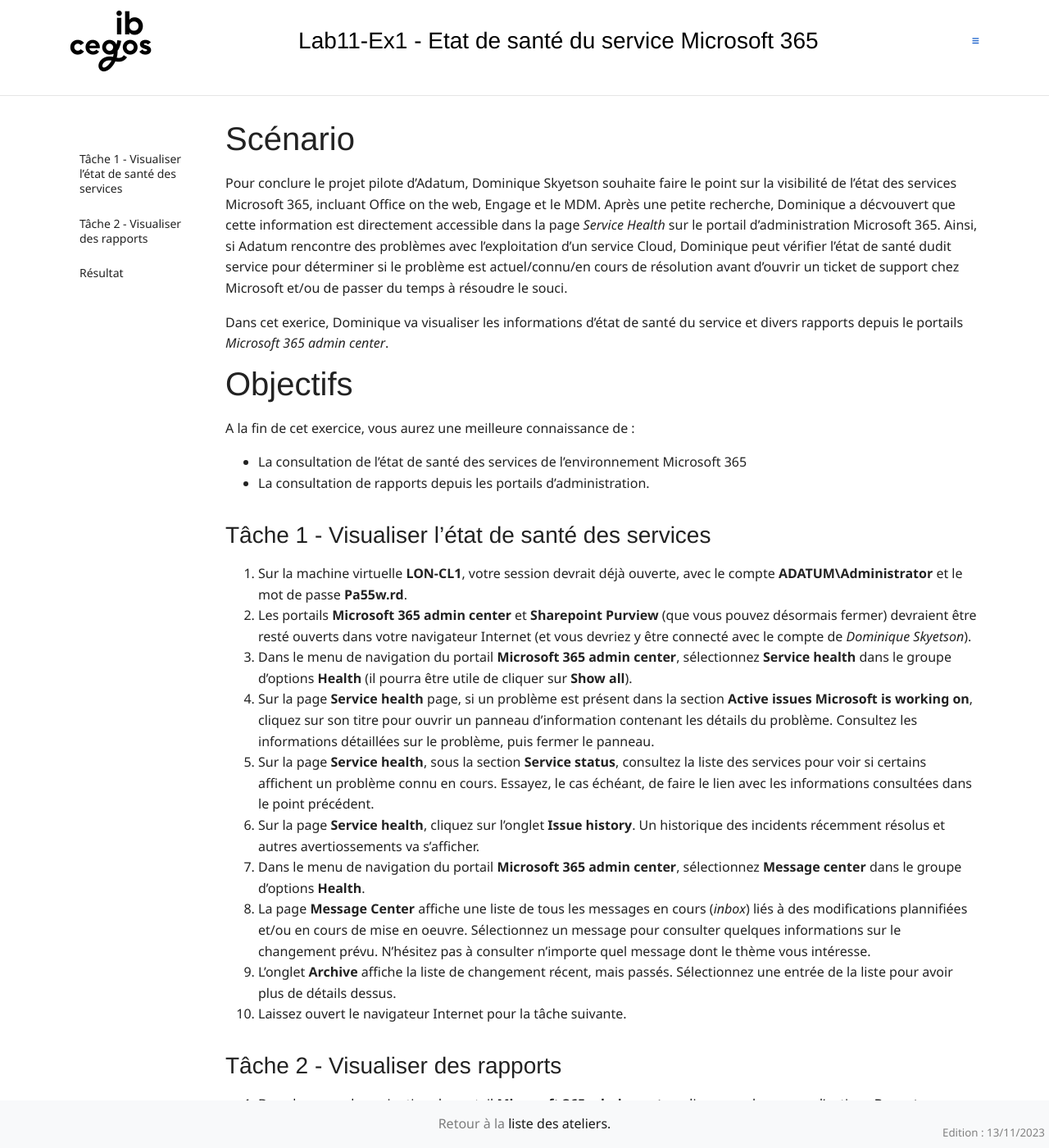
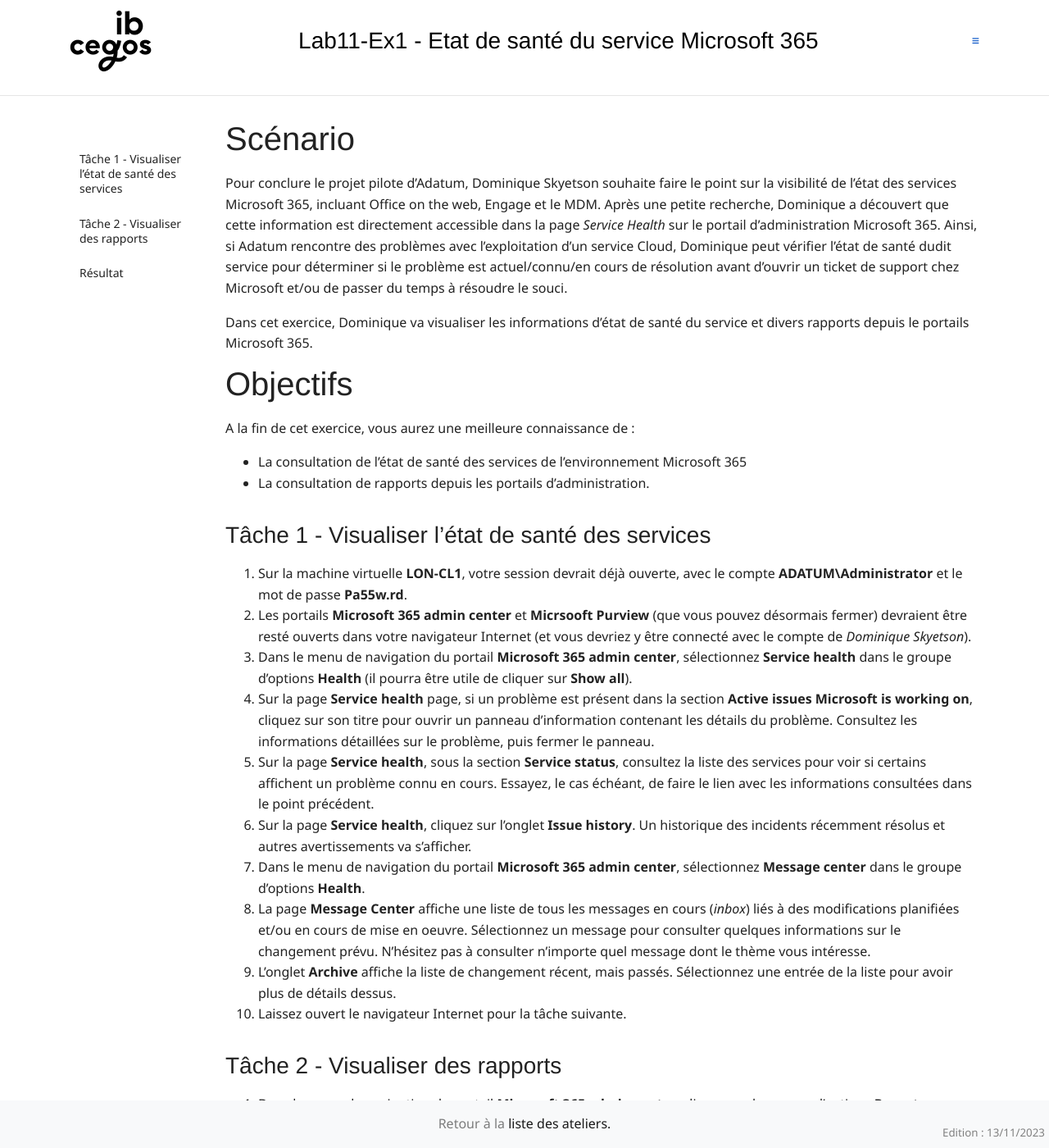
Before and after one commit to renaudwangler/ib-labs, a Jekyll site: the page built from msms030fr/lab11e1.md, in a window 1280 px wide and 1400 px high. Shown: the whole window at 82% size. Built offline with Jekyll 4.4.1, drawn with Linux system fonts in a browser that asks for light colours; nearby versions of some CDN libraries; comment, search, counter and statistics services are not loaded; some of the changed text lies outside the part shown.

Commit message:
msms030frl11e1 v1

```diff
--- a/msms030fr/lab11e1.md
+++ b/msms030fr/lab11e1.md
@@ -5,9 +5,9 @@ length: "00"
 date: "13/11/2023"
 ---
 # Scénario
-Pour conclure le projet pilote d'Adatum, Dominique Skyetson souhaite faire le point sur la visibilité de l'état des services Microsoft 365, incluant Office on the web, Engage et le MDM. Après une petite recherche, Dominique a décvouvert que cette information est directement accessible dans la page *Service Health* sur le portail d'administration Microsoft 365. Ainsi, si Adatum rencontre des problèmes avec l'exploitation d'un service Cloud, Dominique peut vérifier l'état de santé dudit service pour déterminer si le problème est actuel/connu/en cours de résolution avant d'ouvrir un ticket de support chez Microsoft et/ou de passer du temps à résoudre le souci.
+Pour conclure le projet pilote d'Adatum, Dominique Skyetson souhaite faire le point sur la visibilité de l'état des services Microsoft 365, incluant Office on the web, Engage et le MDM. Après une petite recherche, Dominique a découvert que cette information est directement accessible dans la page *Service Health* sur le portail d'administration Microsoft 365. Ainsi, si Adatum rencontre des problèmes avec l'exploitation d'un service Cloud, Dominique peut vérifier l'état de santé dudit service pour déterminer si le problème est actuel/connu/en cours de résolution avant d'ouvrir un ticket de support chez Microsoft et/ou de passer du temps à résoudre le souci.
 
-Dans cet exerice, Dominique va visualiser les informations d'état de santé du service et divers rapports depuis le portails *Microsoft 365 admin center*.
+Dans cet exercice, Dominique va visualiser les informations d'état de santé du service et divers rapports depuis le portails Microsoft 365.
 
 # Objectifs
 A la fin de cet exercice, vous aurez une meilleure connaissance de :
@@ -17,13 +17,13 @@ A la fin de cet exercice, vous aurez une meilleure connaissance de :
 
 ## Tâche 1 - Visualiser l'état de santé des services
 1. Sur la machine virtuelle **LON-CL1**, votre session devrait déjà ouverte, avec le compte **ADATUM\Administrator** et le mot de passe **Pa55w.rd**.
-1. Les portails **Microsoft 365 admin center** et **Sharepoint Purview** (que vous pouvez désormais fermer) devraient être resté ouverts dans votre navigateur Internet (et vous devriez y être connecté avec le compte de *Dominique Skyetson*).
+1. Les portails **Microsoft 365 admin center** et **Micrsooft Purview** (que vous pouvez désormais fermer) devraient être resté ouverts dans votre navigateur Internet (et vous devriez y être connecté avec le compte de *Dominique Skyetson*).
 1. Dans le menu de navigation du portail **Microsoft 365 admin center**, sélectionnez **Service health** dans le groupe d'options **Health** (il pourra être utile de cliquer sur **Show all**).
 1. Sur la page **Service health** page, si un problème est présent dans la section **Active issues Microsoft is working on**, cliquez sur son titre pour ouvrir un panneau d'information contenant les détails du problème. Consultez les informations détaillées sur le problème, puis fermer le panneau.
 1. Sur la page **Service health**, sous la section **Service status**, consultez la liste des services pour voir si certains affichent un problème connu en cours. Essayez, le cas échéant, de faire le lien avec les informations consultées dans le point précédent.
-1. Sur la page **Service health**, cliquez sur l'onglet **Issue history**. Un historique des incidents récemment résolus et autres avertiossements va s'afficher.
+1. Sur la page **Service health**, cliquez sur l'onglet **Issue history**. Un historique des incidents récemment résolus et autres avertissements va s'afficher.
 1. Dans le menu de navigation du portail **Microsoft 365 admin center**, sélectionnez **Message center** dans le groupe d'options **Health**.
-1. La page **Message Center** affiche une liste de tous les messages en cours (*inbox*) liés à des modifications plannifiées et/ou en cours de mise en oeuvre. Sélectionnez un message pour consulter quelques informations sur le changement prévu. N'hésitez pas à consulter n'importe quel message dont le thème vous intéresse.
+1. La page **Message Center** affiche une liste de tous les messages en cours (*inbox*) liés à des modifications planifiées et/ou en cours de mise en oeuvre. Sélectionnez un message pour consulter quelques informations sur le changement prévu. N'hésitez pas à consulter n'importe quel message dont le thème vous intéresse.
 1. L'onglet **Archive** affiche la liste de changement récent, mais passés. Sélectionnez une entrée de la liste pour avoir plus de détails dessus.
 1. Laissez ouvert le navigateur Internet pour la tâche suivante.
 
```
Also changed, not shown: other parts of msms030fr/lab11e1.md (+4 -4 lines), msms030fr/index.md (+1 -1 lines).
